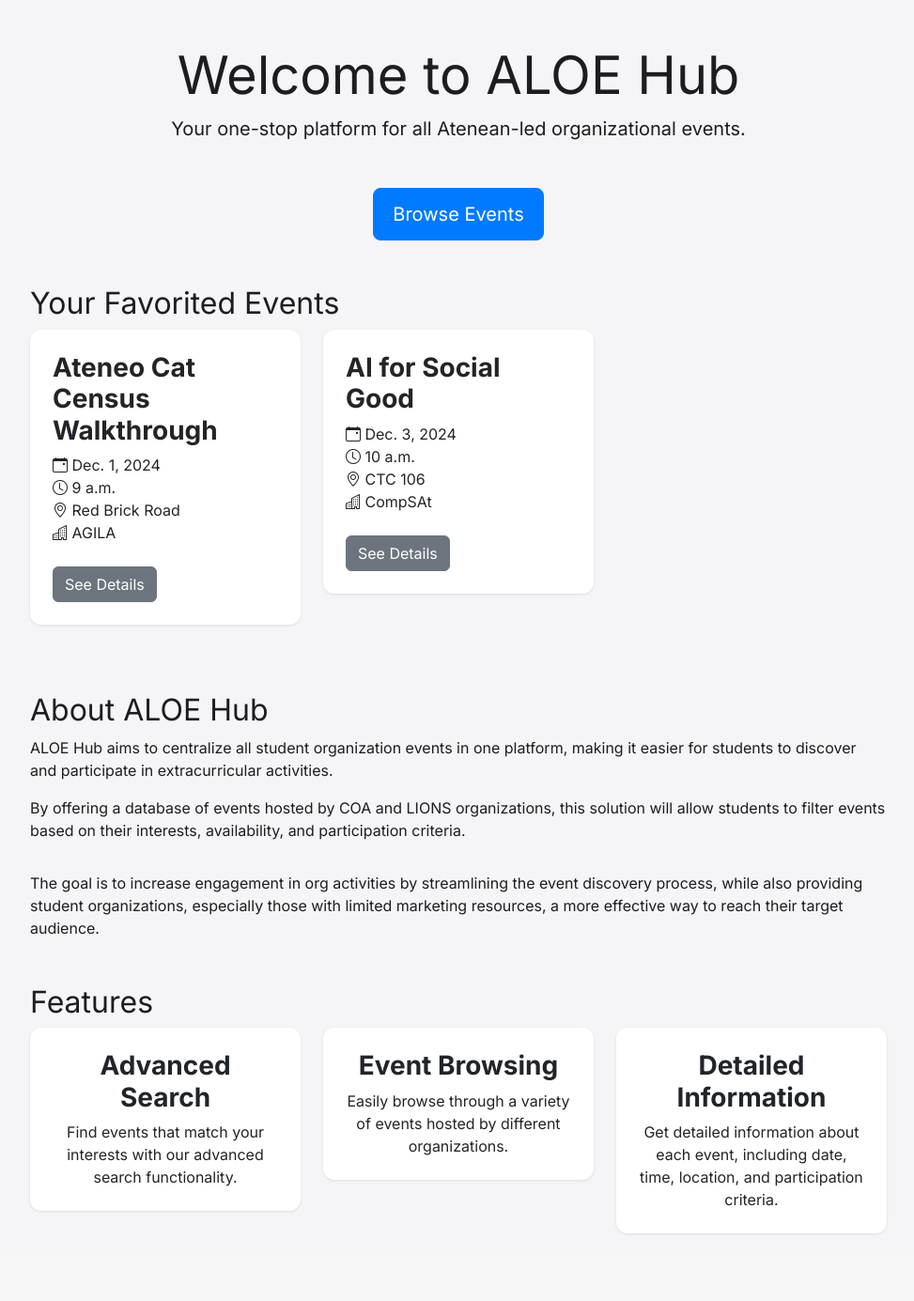
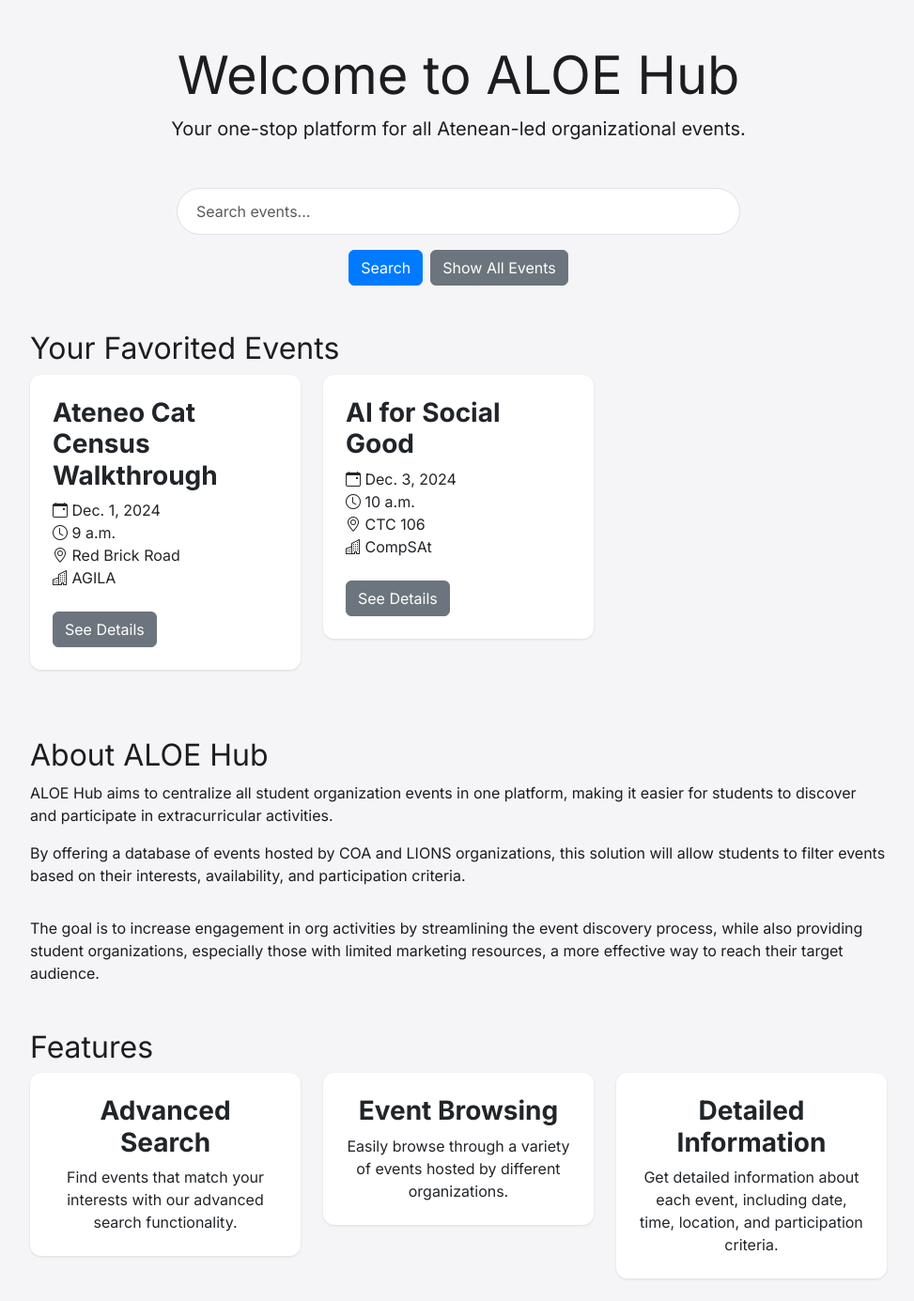
Before and after one commit to nellbert-admu/Aloe-Hub, a Django app: page / in a window 1280 px wide. Shown: the part 57-1442 px from the top of the page at 94% size, without its empty margins (152-1125 px from the left). Before the commit the page ends 1371 px from the top, so only its background shows below. Run offline with Django 5.2, Linux system fonts and the light colour scheme; a user stored in the database is signed in; data comes from the database, SQL or seed files in the repository; both versions use the stored data as it was after the commit.

Commit message:
search bar inside home page

```diff
--- a/templates/base.html
+++ b/templates/base.html
@@ -11,8 +11,6 @@
     <link href="https://cdnjs.cloudflare.com/ajax/libs/bootstrap-icons/1.8.1/font/bootstrap-icons.min.css" rel="stylesheet">
     <!-- Custom CSS -->
     <link href="{% static 'css/styles.css' %}" rel="stylesheet">
-    <!-- Anime.js Library -->
-    <script src="https://cdnjs.cloudflare.com/ajax/libs/animejs/3.2.1/anime.min.js"></script>
     <style>
         @import url('https://fonts.googleapis.com/css2?family=Inter:wght@400;700&display=swap');
         body {
@@ -58,48 +56,6 @@
 
     <!-- Bootstrap JS -->
     <script src="https://cdn.jsdelivr.net/npm/bootstrap@5.3.2/dist/js/bootstrap.bundle.min.js"></script>
-    <!-- Custom JS for Animations -->
-    <script>
-        document.addEventListener('DOMContentLoaded', function() {
-            // Navbar animation
-            anime({
-                targets: '.navbar',
-                translateY: [-100, 0],
-                opacity: [0, 1],
-                duration: 1000,
-                easing: 'easeOutExpo'
-            });
 
-            // Content animation
-            anime({
-                targets: '.container',
-                translateY: [50, 0],
-                opacity: [0, 1],
-                duration: 1000,
-                delay: 500,
-                easing: 'easeOutExpo'
-            });
-
-            // Card hover animation
-            document.querySelectorAll('.card').forEach(card => {
-                card.addEventListener('mouseenter', () => {
-                    anime({
-                        targets: card,
-                        scale: 1.05,
-                        duration: 300,
-                        easing: 'easeOutExpo'
-                    });
-                });
-                card.addEventListener('mouseleave', () => {
-                    anime({
-                        targets: card,
-                        scale: 1,
-                        duration: 300,
-                        easing: 'easeOutExpo'
-                    });
-                });
-            });
-        });
-    </script>
 </body>
 </html>
--- a/templates/home.html
+++ b/templates/home.html
@@ -5,16 +5,26 @@
 
 {% block content %}
 <div class="container mt-5">
-    <div class="text-center">
+    <div class="text-center mb-5">
         <h1 class="display-4">Welcome to ALOE Hub</h1>
         <p class="lead">Your one-stop platform for all Atenean-led organizational events.</p>
     </div>
 
+    <div class="row mb-5">
+        <div class="col-md-8 offset-md-2">
+            <form method="GET" action="{% url 'event-list' %}" class="d-flex justify-content-center flex-column align-items-center">
+                <div class="input-group mb-3" style="max-width: 600px;">
+                    <input type="text" name="q" class="form-control rounded-pill" placeholder="Search events..." aria-label="Search events">
+                </div>
+                <div class="d-flex justify-content-center">
+                    <button type="submit" class="btn btn-primary me-2">Search</button>
+                    <a href="{% url 'event-list' %}" class="btn btn-secondary">Show All Events</a>
+                </div>
+            </form>
+        </div>
+    </div>
+
     {% if user.is_authenticated %}
-        <div class="mt-5 text-center">
-            <a href="{% url 'event-list' %}" class="btn btn-primary btn-lg">Browse Events</a>
-        </div>
-
         <div class="mt-5">
             <h2>Your Favorited Events</h2>
             {% if favorited_events %}
```
Also changed, not shown: db.sqlite3.
